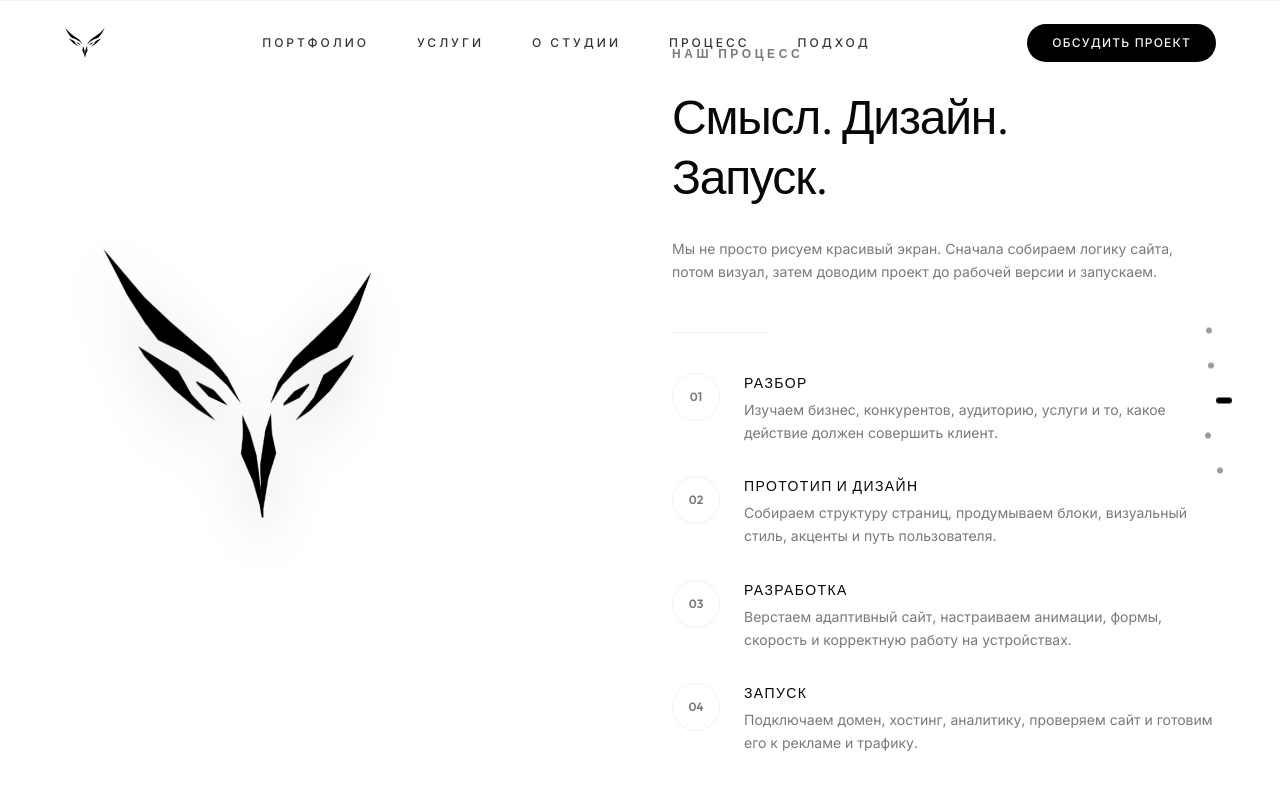
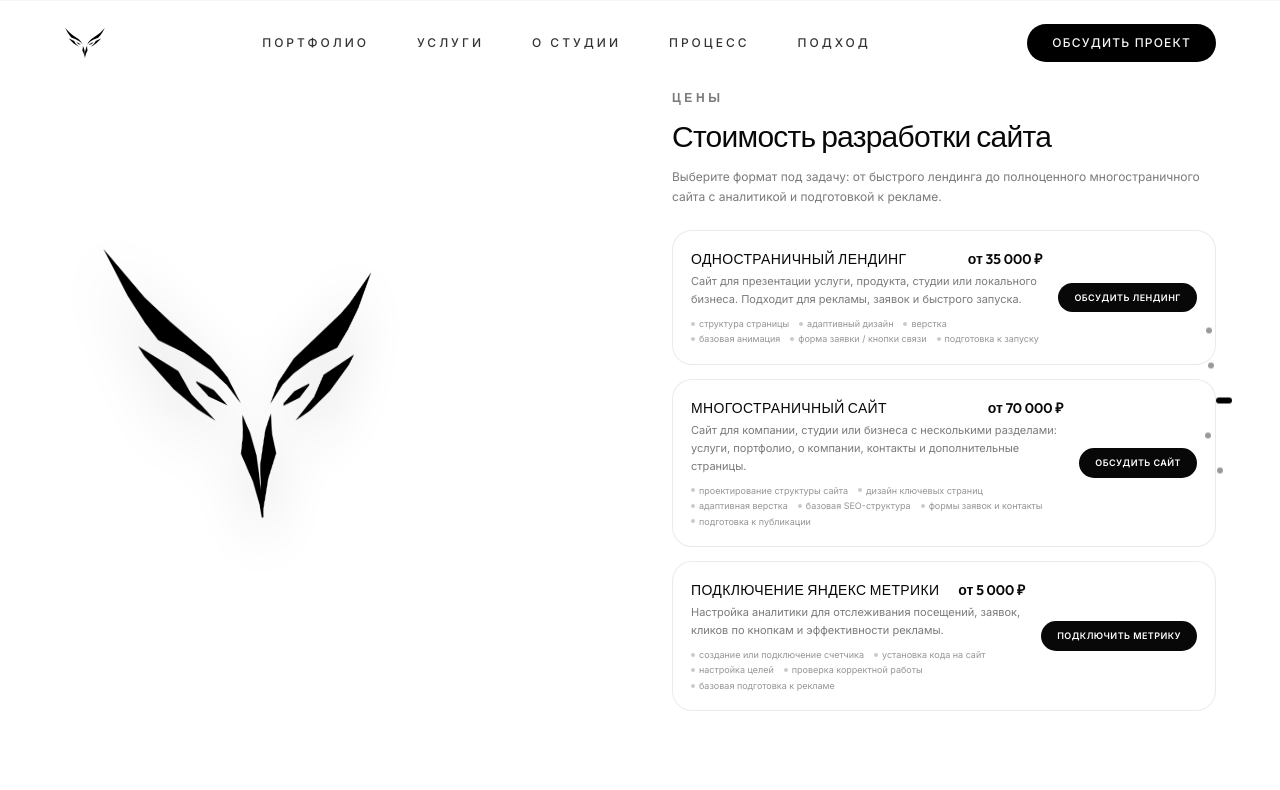
Before and after one commit to egorbagramyan0-bot/sirin, a React (Vite) app: page / in a window 1280 px wide. Both pictures are taken after a click on the button "APPROACH". Shown: the top 790 px of the page. Built offline with nearby package versions, Linux system fonts and the light colour scheme.

Commit message:
feat: redesign 3rd section into pricing section with services cards

```diff
--- a/src/components/ApproachSection.jsx
+++ b/src/components/ApproachSection.jsx
@@ -50,33 +50,10 @@ export default function ApproachSection({ isLogoVisible }) {
     return () => media.removeEventListener('change', listener);
   }, []);
 
-  const steps = [
-    {
-      num: '01',
-      title: 'Разбор',
-      desc: 'Изучаем бизнес, конкурентов, аудиторию, услуги и то, какое действие должен совершить клиент.',
-    },
-    {
-      num: '02',
-      title: 'Прототип и дизайн',
-      desc: 'Собираем структуру страниц, продумываем блоки, визуальный стиль, акценты и путь пользователя.',
-    },
-    {
-      num: '03',
-      title: 'Разработка',
-      desc: 'Верстаем адаптивный сайт, настраиваем анимации, формы, скорость и корректную работу на устройствах.',
-    },
-    {
-      num: '04',
-      title: 'Запуск',
-      desc: 'Подключаем домен, хостинг, аналитику, проверяем сайт и готовим его к рекламе и трафику.',
-    },
-  ];
-
   return (
     <section
       id="approach"
-      className="relative w-full h-screen flex items-center justify-center px-8 md:px-16 bg-white border-t border-brand-light-gray flex-shrink-0 overflow-hidden"
+      className="pricing-section relative w-full h-screen flex items-center justify-center px-8 md:px-16 bg-white border-t border-brand-light-gray flex-shrink-0 overflow-hidden"
     >
       <div className="w-full max-w-7xl mx-auto grid grid-cols-1 lg:grid-cols-2 gap-16 items-center">
         {/* Left Column - Spacer for Floating Animated Logo */}
@@ -85,36 +62,107 @@ export default function ApproachSection({ isLogoVisible }) {
         </div>
 
         {/* Right Column - Content */}
-        <div className="flex flex-col justify-center max-w-xl order-1 lg:order-2 ml-auto">
-          <span className="font-display text-[10px] md:text-xs font-semibold tracking-[0.3em] text-brand-gray uppercase mb-6 block">
-            НАШ ПРОЦЕСС
+        <div className="pricing-content flex flex-col justify-center max-w-xl order-1 lg:order-2 ml-auto">
+          <span className="section-kicker font-display text-[10px] md:text-xs font-semibold tracking-[0.3em] text-brand-gray uppercase mb-3 block">
+            ЦЕНЫ
           </span>
-          <h2 className="font-display text-2xl sm:text-3xl md:text-4xl lg:text-5xl font-light tracking-tight text-brand-black leading-tight mb-8">
-            Смысл. Дизайн.<br />Запуск.
+          <h2 className="font-display text-xl sm:text-2xl md:text-3xl font-light tracking-tight text-brand-black leading-tight mb-3">
+            Стоимость разработки сайта
           </h2>
-          <p className="font-sans text-xs md:text-sm text-brand-gray leading-relaxed mb-12">
-            Мы не просто рисуем красивый экран. Сначала собираем логику сайта, потом визуал, затем доводим проект до рабочей версии и запускаем.
+          <p className="font-sans text-[11px] md:text-xs text-brand-gray leading-relaxed mb-6">
+            Выберите формат под задачу: от быстрого лендинга до полноценного многостраничного сайта с аналитикой и подготовкой к рекламе.
           </p>
 
-          <hr className="border-brand-silver/50 mb-10 w-24" />
-
-          {/* Process Timeline Steps */}
-          <div className="flex flex-col gap-8">
-            {steps.map((step, idx) => (
-              <div key={idx} className="flex gap-6 items-start">
-                <div className="flex-shrink-0 w-12 h-12 rounded-full border border-brand-silver/60 flex items-center justify-center text-brand-gray font-display text-xs font-semibold">
-                  {step.num}
+          <div className="pricing-cards flex flex-col gap-3.5 w-full">
+            {/* Card 1 */}
+            <article className="pricing-card border border-black/8 hover:border-black/15 rounded-[20px] p-4.5 transition-all duration-300 hover:-translate-y-0.5 hover:shadow-[0_8px_20px_rgba(0,0,0,0.02)] bg-white flex flex-col sm:flex-row justify-between items-start sm:items-center gap-4">
+              <div className="flex-1">
+                <div className="flex justify-between items-baseline gap-2">
+                  <h3 className="font-display font-medium text-xs md:text-sm text-brand-black tracking-wide uppercase">
+                    Одностраничный лендинг
+                  </h3>
+                  <span className="font-display font-semibold text-xs md:text-sm text-brand-black flex-shrink-0">
+                    от 35 000 ₽
+                  </span>
                 </div>
-                <div>
-                  <h3 className="font-display font-medium text-xs md:text-sm tracking-[0.1em] text-brand-black mb-1.5 uppercase">
-                    {step.title}
-                  </h3>
-                  <p className="font-sans text-xs md:text-sm text-brand-gray leading-relaxed">
-                    {step.desc}
-                  </p>
+                <p className="font-sans text-[10px] md:text-[11px] text-brand-gray mt-1 leading-relaxed max-w-md">
+                  Сайт для презентации услуги, продукта, студии или локального бизнеса. Подходит для рекламы, заявок и быстрого запуска.
+                </p>
+                <div className="flex flex-wrap gap-x-2.5 gap-y-0.5 text-[9px] text-brand-gray/80 font-sans mt-2">
+                  {['структура страницы', 'адаптивный дизайн', 'верстка', 'базовая анимация', 'форма заявки / кнопки связи', 'подготовка к запуску'].map((feat, i) => (
+                    <span key={i} className="flex items-center gap-1">
+                      <span className="w-1 h-1 rounded-full bg-brand-gray/40"></span>
+                      {feat}
+                    </span>
+                  ))}
                 </div>
               </div>
-            ))}
+              <div className="flex-shrink-0 w-full sm:w-auto text-right">
+                <button className="w-full sm:w-auto px-4 py-2 rounded-full bg-brand-black text-white hover:bg-brand-graphite transition-all duration-300 text-[9px] font-semibold tracking-wider uppercase cursor-pointer">
+                  Обсудить лендинг
+                </button>
+              </div>
+            </article>
+
+            {/* Card 2 */}
+            <article className="pricing-card border border-black/8 hover:border-black/15 rounded-[20px] p-4.5 transition-all duration-300 hover:-translate-y-0.5 hover:shadow-[0_8px_20px_rgba(0,0,0,0.02)] bg-white flex flex-col sm:flex-row justify-between items-start sm:items-center gap-4">
+              <div className="flex-1">
+                <div className="flex justify-between items-baseline gap-2">
+                  <h3 className="font-display font-medium text-xs md:text-sm text-brand-black tracking-wide uppercase">
+                    Многостраничный сайт
+                  </h3>
+                  <span className="font-display font-semibold text-xs md:text-sm text-brand-black flex-shrink-0">
+                    от 70 000 ₽
+                  </span>
+                </div>
+                <p className="font-sans text-[10px] md:text-[11px] text-brand-gray mt-1 leading-relaxed max-w-md">
+                  Сайт для компании, студии или бизнеса с несколькими разделами: услуги, портфолио, о компании, контакты и дополнительные страницы.
+                </p>
+                <div className="flex flex-wrap gap-x-2.5 gap-y-0.5 text-[9px] text-brand-gray/80 font-sans mt-2">
+                  {['проектирование структуры сайта', 'дизайн ключевых страниц', 'адаптивная верстка', 'базовая SEO-структура', 'формы заявок и контакты', 'подготовка к публикации'].map((feat, i) => (
+                    <span key={i} className="flex items-center gap-1">
+                      <span className="w-1 h-1 rounded-full bg-brand-gray/40"></span>
+                      {feat}
+                    </span>
+                  ))}
+                </div>
+              </div>
+              <div className="flex-shrink-0 w-full sm:w-auto text-right">
+                <button className="w-full sm:w-auto px-4 py-2 rounded-full bg-brand-black text-white hover:bg-brand-graphite transition-all duration-300 text-[9px] font-semibold tracking-wider uppercase cursor-pointer">
+                  Обсудить сайт
+                </button>
+              </div>
+            </article>
+
+            {/* Card 3 */}
+            <article className="pricing-card border border-black/8 hover:border-black/15 rounded-[20px] p-4.5 transition-all duration-300 hover:-translate-y-0.5 hover:shadow-[0_8px_20px_rgba(0,0,0,0.02)] bg-white flex flex-col sm:flex-row justify-between items-start sm:items-center gap-4">
+              <div className="flex-1">
+                <div className="flex justify-between items-baseline gap-2">
+                  <h3 className="font-display font-medium text-xs md:text-sm text-brand-black tracking-wide uppercase">
+                    Подключение Яндекс Метрики
+                  </h3>
+                  <span className="font-display font-semibold text-xs md:text-sm text-brand-black flex-shrink-0">
+                    от 5 000 ₽
+                  </span>
+                </div>
+                <p className="font-sans text-[10px] md:text-[11px] text-brand-gray mt-1 leading-relaxed max-w-md">
+                  Настройка аналитики для отслеживания посещений, заявок, кликов по кнопкам и эффективности рекламы.
+                </p>
+                <div className="flex flex-wrap gap-x-2.5 gap-y-0.5 text-[9px] text-brand-gray/80 font-sans mt-2">
+                  {['создание или подключение счетчика', 'установка кода на сайт', 'настройка целей', 'проверка корректной работы', 'базовая подготовка к рекламе'].map((feat, i) => (
+                    <span key={i} className="flex items-center gap-1">
+                      <span className="w-1 h-1 rounded-full bg-brand-gray/40"></span>
+                      {feat}
+                    </span>
+                  ))}
+                </div>
+              </div>
+              <div className="flex-shrink-0 w-full sm:w-auto text-right">
+                <button className="w-full sm:w-auto px-4 py-2 rounded-full bg-brand-black text-white hover:bg-brand-graphite transition-all duration-300 text-[9px] font-semibold tracking-wider uppercase cursor-pointer">
+                  Подключить Метрику
+                </button>
+              </div>
+            </article>
           </div>
         </div>
       </div>
@@ -134,7 +182,7 @@ export default function ApproachSection({ isLogoVisible }) {
 
         return (
           <div
-            className="sirin-logo-wrapper absolute pointer-events-none z-40 flex items-center justify-center select-none"
+            className="approach-static-logo-wrap sirin-logo-wrapper absolute pointer-events-none z-40 flex items-center justify-center select-none"
             style={{
               left: approachState.left,
               top: approachState.top,
```
